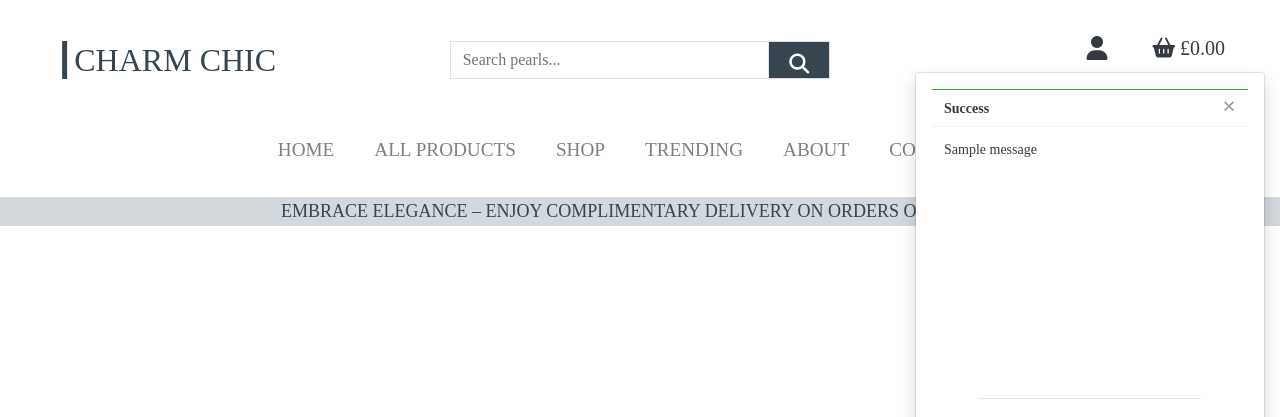
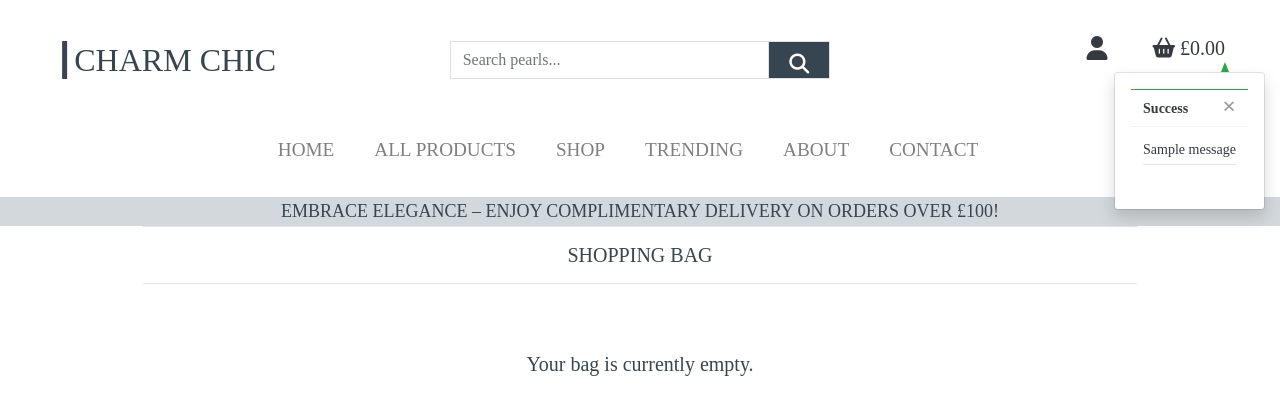
Before and after one commit to Cristina-Becheru/charm-chic, a Django app: page /bag/ in a window 1280 px wide. Shown: the top 417 px of the page. Run offline with Django 3.2, Linux system fonts and the light colour scheme; one stand-in notice (Sample message) is shown; some libraries are stand-ins or nearby versions.

Commit message:
Added more context to toast_success and style.

```diff
--- a/static/css/base.css
+++ b/static/css/base.css
@@ -137,6 +137,55 @@ p {
   height: 1px;
 }
 
+.arrow-up {
+  width: 0;
+  height: 0;
+  border-left: 4px solid transparent;
+  border-right: 4px solid transparent;
+  border-bottom: 10px solid black;
+  position: absolute;
+  top: -10px;
+  right: 36px;
+}
+
+/* Convenience classes - colors copied from Bootstrap */
+.arrow-primary {
+  border-bottom-color: #007bff !important;
+}
+
+.arrow-secondary {
+  border-bottom-color: #6c757d !important;
+}
+
+.arrow-success {
+  border-bottom-color: #28a745 !important;
+}
+
+.arrow-danger {
+  border-bottom-color: #dc3545 !important;
+}
+
+.arrow-warning {
+  border-bottom-color: #ffc107 !important;
+}
+
+.arrow-info {
+  border-bottom-color: #17a2b8 !important;
+}
+
+.arrow-light {
+  border-bottom-color: #f8f9fa !important;
+}
+
+.arrow-dark {
+  border-bottom-color: #343a40 !important;
+}
+
+.bag-notification-wrapper {
+  height: 100px;
+  overflow-x: hidden;
+  overflow-y: auto;
+}
 /* Image Styles */
 .row img {
     max-width: 100%;
--- a/templates/includes/toasts/toast_success.html
+++ b/templates/includes/toasts/toast_success.html
@@ -2,10 +2,65 @@
     <div class="arrow-up arrow-success"></div>
     <div class="toast-capper bg-success"></div>
     <div class="toast-header bg-white text-dark">
-        <strong class="mr-auto">Success</strong>
-        <button type="button" class="ml-2 mb-1 close text-dark" data-dismiss="toast" aria-label="Close">
-            <span aria-hidden="true">&times;</span>
-        </button>
+       <strong class="mr-auto">Success</strong>
+       <button type="button" class="ml-2 mb-1 close text-dark" data-dismiss="toast" aria-label="Close">
+       <span aria-hidden="true">&times;</span>
+       </button>
     </div>
     <div class="toast-body text-dark">
-        {{ message }}
+       {{ message }}
+       <hr class="mt-1 mb-3">
+       <!-- Shopping Bag -->
+       {% if grand_total and not on_profile_page %}
+       <p class="logo-font bg-white text-black py-1">Your Bag ({{ product_count }})</p>
+       <div class="bag-notification-wrapper">
+          {% for item in bag_items %}
+          <div class="row mb-2">
+             <!-- Product Image -->
+             <div class="col-3 my-1">
+                {% if item.product.image %}
+                <img class="w-100" src="{{ item.product.image.url }}" alt="{{ item.product.name }}">
+                {% else %}
+                <img class="w-100" src="{{ MEDIA_URL }}noimage.png" alt="{{ item.product.name }}">
+                {% endif %}
+             </div>
+             <div class="col-9">
+                <!-- Product Name -->
+                <h6 class="mb-1">{{ item.product.name }}</h6>
+                <!-- Product Size -->
+                <div class="small text-dark">Size:
+                   {% if item.product.has_sizes %}
+                   {{ item.size|upper }}
+                   {% else %}
+                   N/A
+                   {% endif %}
+                </div>
+                <div class="small text-dark">Qty: {{ item.quantity }}</div>
+             </div>
+          </div>
+          {% endfor %}
+       </div>
+       <div class="row">
+          <!-- Delivery Info -->
+          <div class="col">
+             <h6 class="mb-1">
+                <strong>
+                Total{% if free_delivery_delta > 0 %} (Exc. delivery){% endif %}:
+                <span class="float-right">£{{ total|floatformat:2 }}</span>
+                </strong>
+             </h6>
+             {% if free_delivery_delta > 0 %}
+             <h6 class="mb-1  bg-info shadow-sm text-dark text-center">
+                Spend <strong>£{{ free_delivery_delta }}</strong> more to get free next day delivery!
+             </h6>
+             {% endif %}
+             <!-- Checkout Button -->
+             <a href="{% url 'view_bag' %}" class="btn btn-black btn-block rounded-0 mt-2"
+                aria-labelledby="Go to secure checkout">
+             <span class="text-uppercase text-center">Go To Shopping Bag</span>
+             </a>
+          </div>
+       </div>
+       {% endif %}
+    </div>
+ </div>
```
Also changed, not shown: db.sqlite3.
